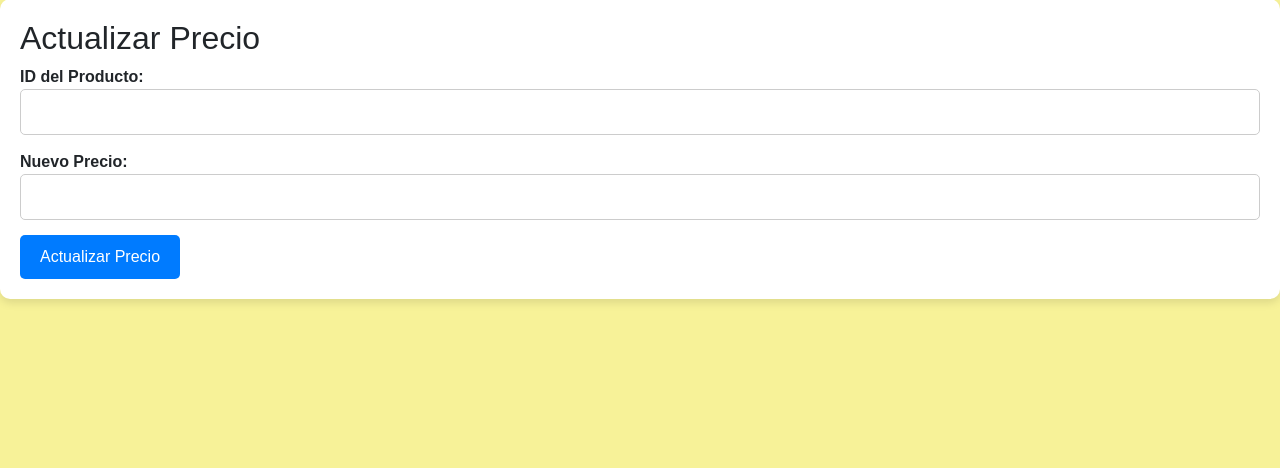
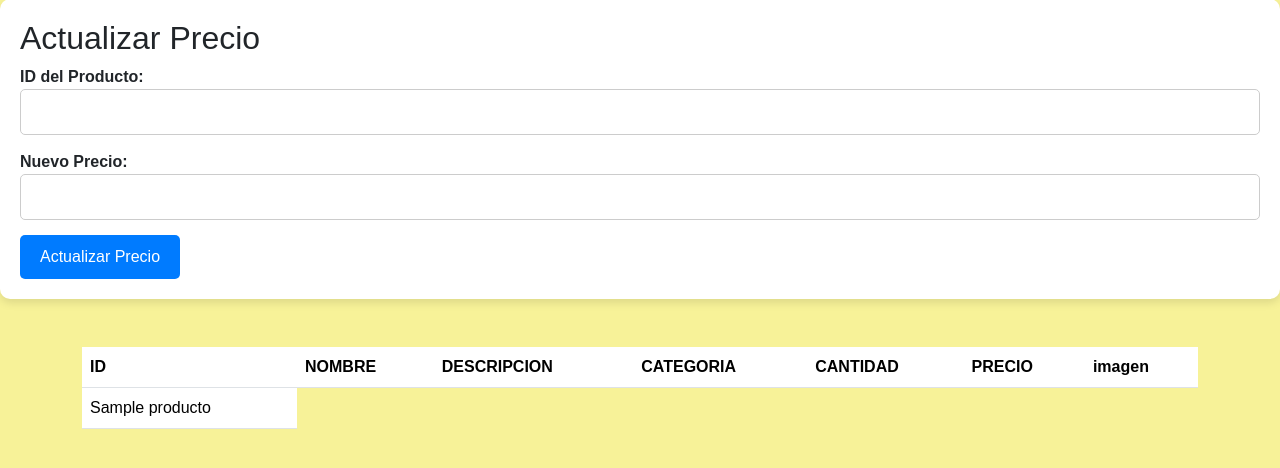
Before and after one commit to Gpanelli3/sistema-de-ventas, a Python web app: template templates/update.html in a window 1280 px wide. Shown: the part 77-545 px from the top of the page. Run offline with Jinja, Linux system fonts and the light colour scheme; the template is opened without the code that fills it: most values are stand-ins (such as "Sample title", 1, 10 or a date in 2020).

Commit message:
'final4/04/24'

```diff
--- a/templates/home.html
+++ b/templates/home.html
@@ -168,6 +168,7 @@
                     <th scope="col">CATEGORIA</th>
                     <th scope="col">CANTIDAD</th>
                     <th scope="col">PRECIO</th>
+                    <th scope="col">imagen</th>
                 </tr>
             </thead>
             <tbody>
--- a/templates/update.html
+++ b/templates/update.html
@@ -61,6 +61,9 @@
 <body>
     <form action="/update" method="post">
         <h2>Actualizar Precio</h2>
+
+
+
         <label for="idp">ID del Producto:</label>
         <input type="number" id="idp" name="idp" required>
 
@@ -69,6 +72,32 @@
 
         <button type="submit">Actualizar Precio</button>
     </form>
+
+
+    <div class="container mt-5">
+        <table class="table">
+            <thead>
+                <tr>
+                    <th scope="col">ID</th>
+                    <th scope="col">NOMBRE</th>
+                    <th scope="col">DESCRIPCION</th>
+                    <th scope="col">CATEGORIA</th>
+                    <th scope="col">CANTIDAD</th>
+                    <th scope="col">PRECIO</th>
+                    <th scope="col">imagen</th>
+                </tr>
+            </thead>
+            <tbody>
+                {% for i in producto %}
+                    <tr>
+                        {% for val in i %}
+                            <td>{{ val }}</td>
+                        {% endfor %}
+                    </tr>
+                {% endfor %}
+            </tbody>
+        </table>
+    </div>
     <script src="https://cdn.jsdelivr.net/npm/bootstrap@5.3.3/dist/js/bootstrap.bundle.min.js" integrity="sha384-YvpcrYf0tY3lHB60NNkmXc5s9fDVZLESaAA55NDzOxhy9GkcIdslK1eN7N6jIeHz" crossorigin="anonymous"></script>
 
 </body>
```
Also changed, not shown: main.py (+31 -10 lines).
